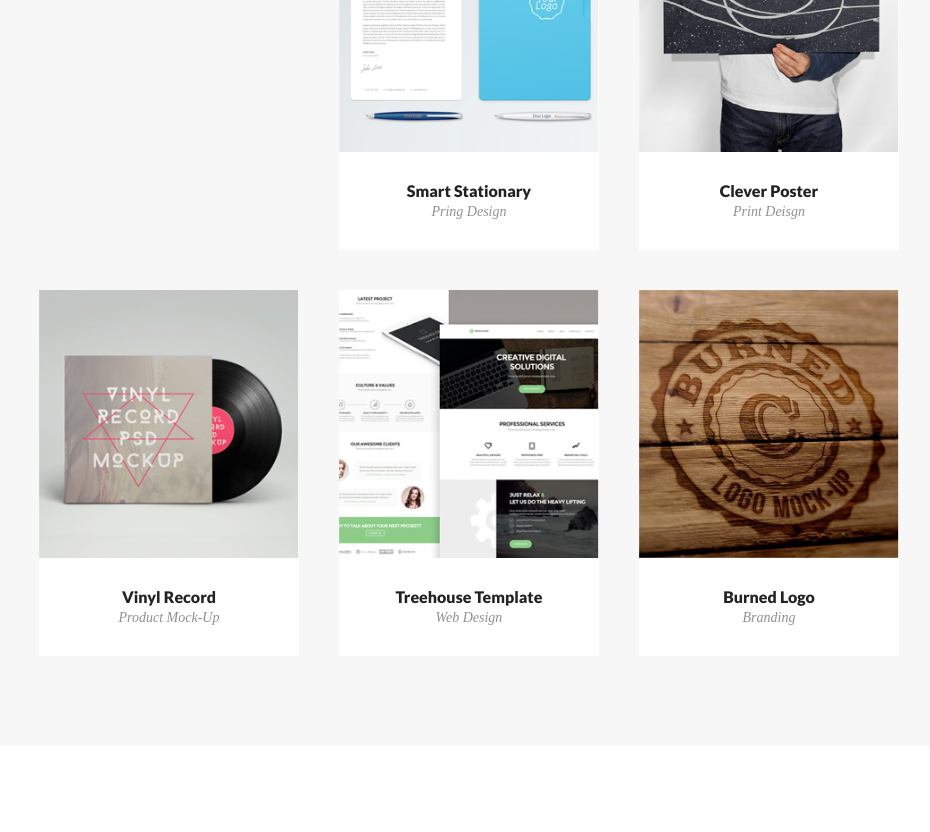
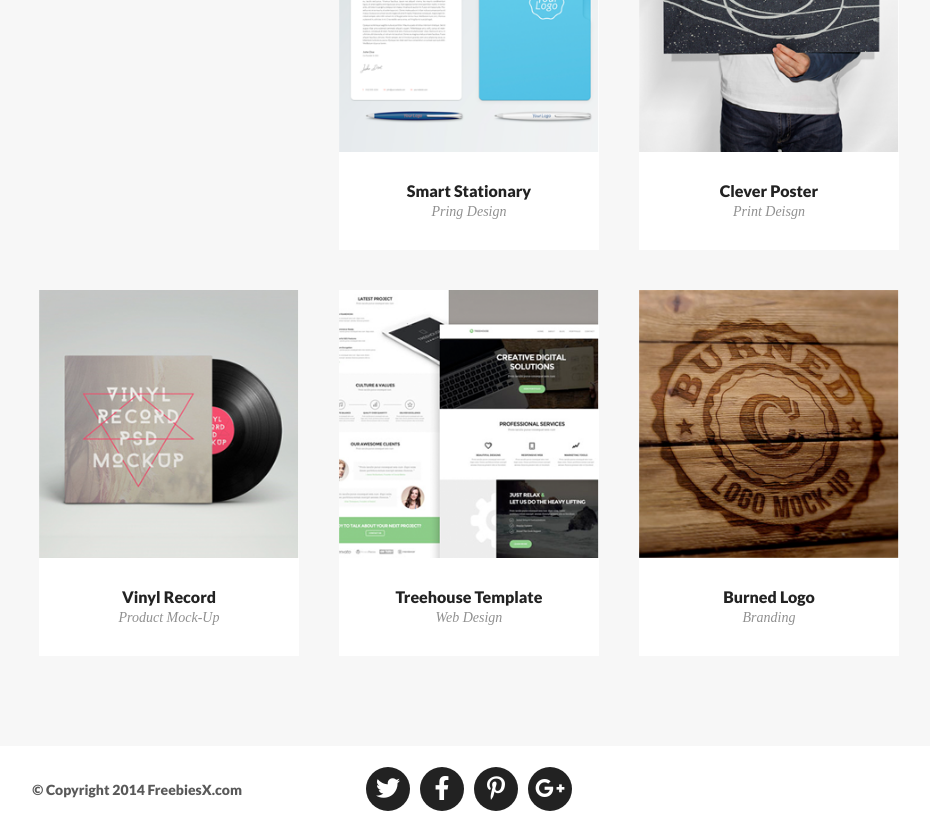
Before and after one commit to Qenick/golden, a website: page index.html in a window 1280 px wide. Shown: the part 1608-2440 px from the top of the page, without its empty margins (171-1101 px from the left). Before the commit the page ends 2362 px from the top, so only its background shows below. Drawn offline with Linux system fonts and the light colour scheme; a web font is replaced by a local one.

Commit message:
Add footer and styling

```diff
--- a/index.html
+++ b/index.html
@@ -140,7 +140,17 @@
             </section>
         </main>
         <footer>
-
+                <div class="copyright">
+                    <p>&copy; Copyright 2014 FreebiesX.com</p>
+                </div>
+                <div class="social-icons">
+                    <ul>
+                        <li><a href="#"><i class="fab fa-twitter"></i>Twitter</a>
+                        <li><a href="#"><i class="fab fa-facebook-f"></i>>Facebook</a>
+                        <li><a href="#"><i class="fab fa-pinterest-p"></i>Pinterest</a>
+                        <li><a href="#"><i class="fab fa-google-plus-g"></i>>Google plus</a>
+                    </ul>
+                </div>
         </footer>
     </body>
 </html>
--- a/sass/style.scss
+++ b/sass/style.scss
@@ -193,12 +193,14 @@ h3 {
     img {
         width: 280px;
         max-width: 100%;
+
     }
 }
 
 .card-portfolio {
     background: white;
     margin: 20px 5px;
+    max-width: 280px;
 
     h5 {
         font-size: 16px;
@@ -216,3 +218,50 @@ h3 {
         padding: 4px 0 30px;
     }
 }
+
+footer {
+    position: relative;
+    max-width: 1040px;
+    margin: 0 auto;
+    padding: 0;
+}
+
+
+.copyright {
+    position: absolute;
+    top: 50%;
+    left: 8%;
+    transform: translateY(-50%);
+    color: $color-dark;
+    opacity: .75;
+    font-weight: 900;
+    font-size: 14px;
+}
+
+.social-icons {
+
+    margin: 0 auto;
+    text-align: center;
+
+    ul {
+        list-style-type: none;
+        padding-left: 0;
+
+        li {
+            display: inline-block;
+            padding: 5px;
+            font-size: 0;
+
+            i {
+                color: white;
+                font-size: 24px;
+                line-height: 2.7rem;
+                background: $color-dark;
+                height: 44px;
+                width: 44px;
+                border-radius: 100%;
+            }
+        }
+    }
+
+}
```
Also changed, not shown: css/style.css, 1 other file.
